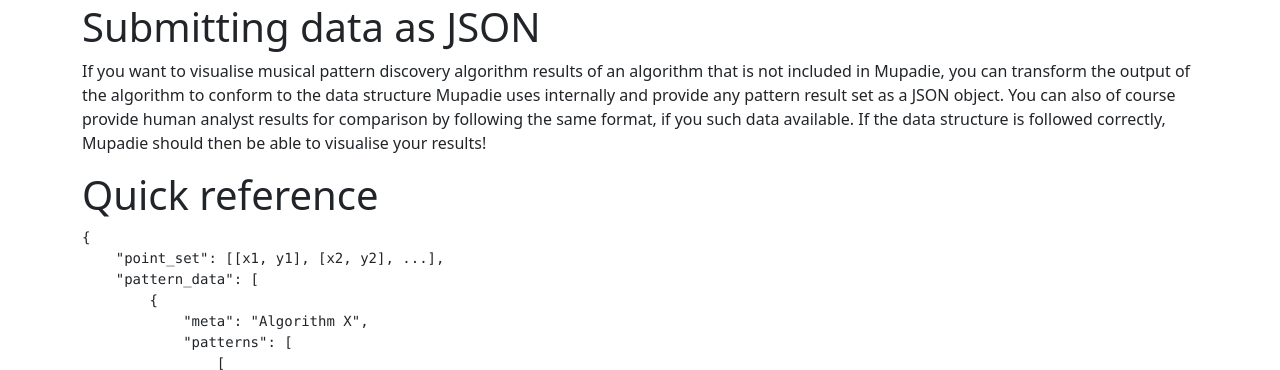
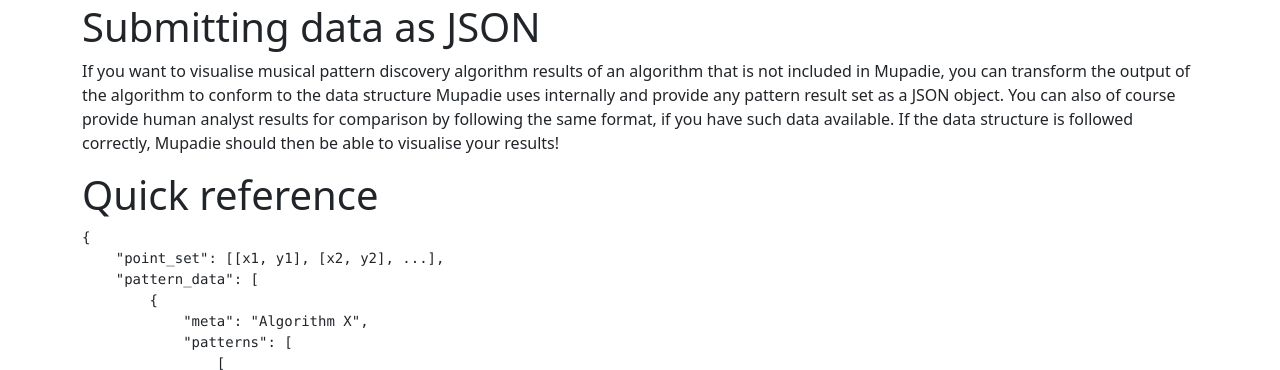
Before and after one commit to MWargelin/mupadie, a Flask app: page /json_instructions in a window 1280 px wide. Shown: the part 124-494 px from the top of the page. Run offline with Flask 2, Linux system fonts and the light colour scheme; some libraries are stand-ins or nearby versions.

Commit message:
Fix typo on json upload instructions

```diff
--- a/templates/json_instructions.html
+++ b/templates/json_instructions.html
@@ -3,7 +3,7 @@
 {% block body %}
   <div class="container">
       <h1>Submitting data as JSON</h1>
-      <p>If you want to visualise musical pattern discovery algorithm results of an algorithm that is not included in Mupadie, you can transform the output of the algorithm to conform to the data structure Mupadie uses internally and provide any pattern result set as a JSON object. You can also of course provide human analyst results for comparison by following the same format, if you such data available. If the data structure is followed correctly, Mupadie should then be able to visualise your results!</p>
+      <p>If you want to visualise musical pattern discovery algorithm results of an algorithm that is not included in Mupadie, you can transform the output of the algorithm to conform to the data structure Mupadie uses internally and provide any pattern result set as a JSON object. You can also of course provide human analyst results for comparison by following the same format, if you have such data available. If the data structure is followed correctly, Mupadie should then be able to visualise your results!</p>
 
       <h1>Quick reference</h1>
       <pre>
```
